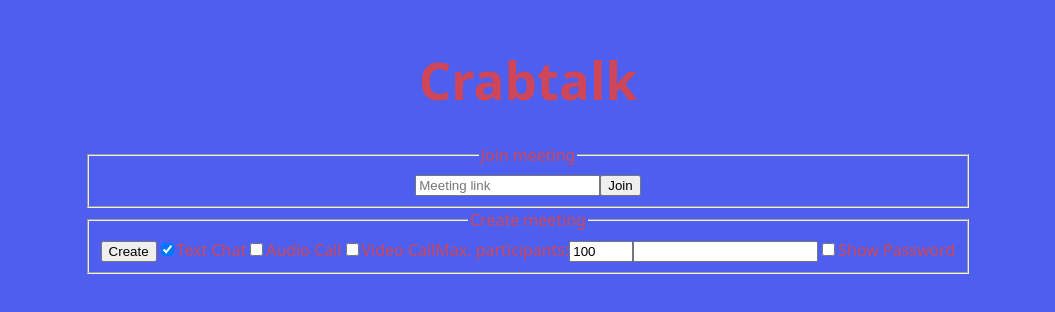
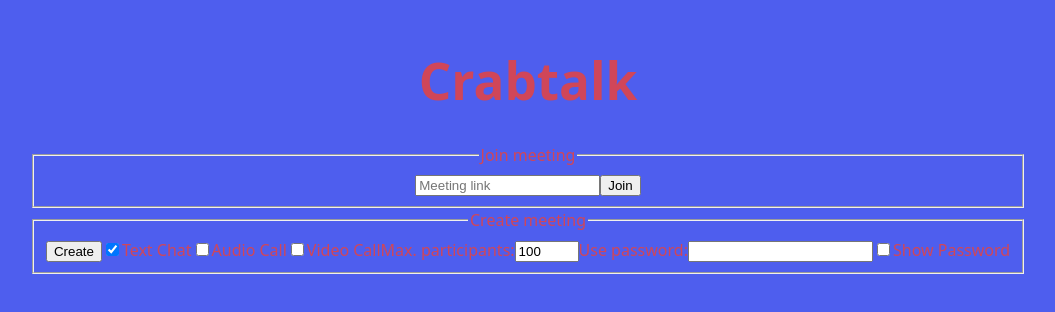
Before and after one commit to JaninaAlona/crabtalk, a React (Vite) app: page / in a window 1280 px wide. Shown: the part 254-566 px from the top of the page, without its empty margins (112-1167 px from the left). Built offline with nearby package versions, Linux system fonts and the light colour scheme.

Commit message:
passord dialog

```diff
--- a/src/components/CreateMeeting.jsx
+++ b/src/components/CreateMeeting.jsx
@@ -35,7 +35,7 @@ function CreateMeeting() {
                         <MediaOption id="use-voice" name="message-type" value="voice" label="Audio Call" />
                         <MediaOption id="use-video" name="message-type" value="video" label="Video Call" />
                         <Participants id="people" label="Max. participants:" />
-                        <Password pwID="setPW" pwLable="Use password:" pwName="meetingPW" showID="showPW" showName="showPW" value="no" showLabel="Show Password" />
+                        <Password pwID="setPW" pwLabel="Use password:" pwName="meetingPW" showID="showPW" showName="showPW" value="no" showLabel="Show Password" />
                     </fieldset>
                 </form>
             </>
```
